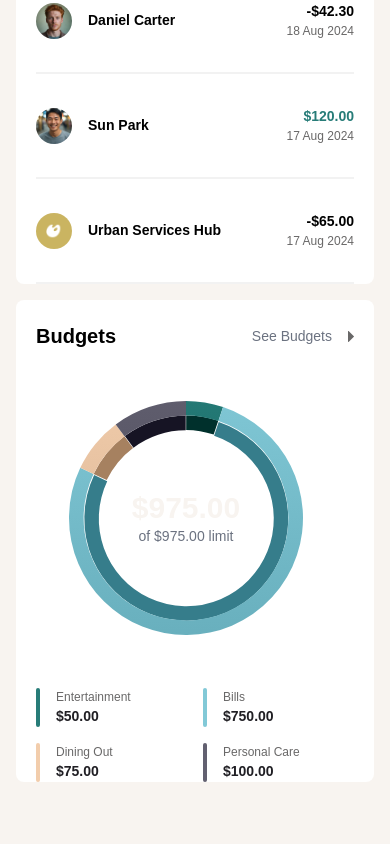
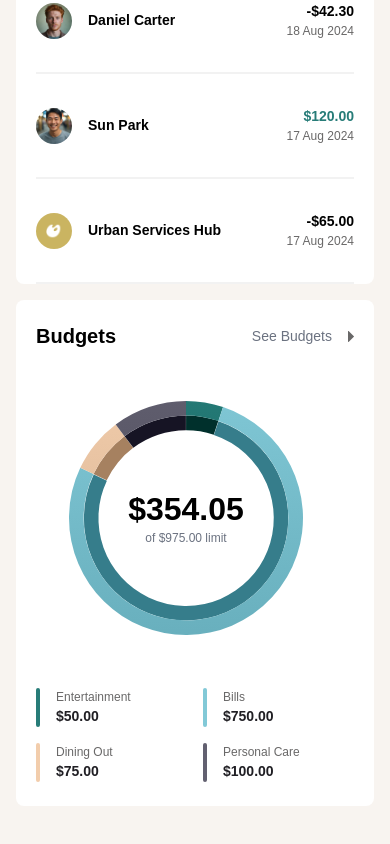
Before and after one commit to djneill/money-guardian, a Next.js app: page / in a window 390 px wide. Shown: the part 1111-1955 px from the top of the page. Built offline with nearby package versions, Linux system fonts and the light colour scheme.

Commit message:
finish pie chart & budgets component for mobile design.

```diff
--- a/src/app/components/OverviewBudgets.tsx
+++ b/src/app/components/OverviewBudgets.tsx
@@ -13,6 +13,14 @@ export default function OverviewBudgets() {
     const totalBudget = data.budgets.reduce((sum, max) => sum += max.maximum, 0)
     const firstFourBudgets = data.budgets.slice(0, 4)
 
+    const augustTransactionTotal = data.transactions.reduce((total, transaction) => {
+        const transactionDate = new Date(transaction.date);
+        if (transactionDate.getMonth() === 7) { // 7 represents August
+            return total + transaction.amount;
+        }
+        return Math.abs(total);
+    }, 0);
+
     const chartData = firstFourBudgets.map((budget, index) => ({
         category: budget.category,
         amount: budget.maximum,
@@ -20,7 +28,7 @@ export default function OverviewBudgets() {
     }));
 
     return (
-        <div className='flex flex-col w-full rounded-lg bg-white my-4 pt-6 px-5'>
+        <div className='flex flex-col w-full rounded-lg bg-white my-4 py-6 px-5'>
             <div className="flex flex-row items-center justify-between">
                 <h1 className='text-black text-preset-2'>Budgets</h1>
                 <Link className='flex items-center' href={'/budget'} aria-label='See budgets'>
@@ -30,7 +38,7 @@ export default function OverviewBudgets() {
             </div>
 
             <div className="flex mt-5">
-                <PieChart data={chartData} limit={totalBudget} />
+                <PieChart data={chartData} limit={totalBudget} totalSpent={augustTransactionTotal} />
             </div>
             <div className="grid grid-cols-2 mt-5 gap-4">
                 {firstFourBudgets.map((budget, index) => (
@@ -47,14 +55,3 @@ export default function OverviewBudgets() {
         </div>
     )
 }
-
-// const augustTransactionTotal = data.transactions.reduce((total, transaction) => {
-//     const transactionDate = new Date(transaction.date);
-//     if (transactionDate.getMonth() === 7) { // 7 represents August
-//         return total + transaction.amount;
-//     }
-//     return total;
-// }, 0);
-// console.log(augustTransactionTotal)
-
-// const remainingBudget = Math.max(totalBudget - augustTransactionTotal, 0);
--- a/src/app/components/PieChart.tsx
+++ b/src/app/components/PieChart.tsx
@@ -15,9 +15,10 @@ interface BudgetItem {
 interface PieChartProps {
     data: BudgetItem[];
     limit: number;
+    totalSpent: number;
 }
 
-export default function PieChart({ data, limit }: PieChartProps) {
+export default function PieChart({ data, limit, totalSpent }: PieChartProps) {
     const chartRef = useRef<ChartJS<"doughnut", number[], unknown>>(null);
 
     const createGradient = (ctx: CanvasRenderingContext2D, color: string) => {
@@ -53,7 +54,7 @@ export default function PieChart({ data, limit }: PieChartProps) {
                 data: data.map(item => item.amount),
                 backgroundColor: data.map(item => shadeColor(item.color, -30)), // Darker shade
                 borderWidth: 0,
-                offset: 3, // Creates the bevel effect
+                offset: 1, // Creates the bevel effect
             }
         ]
     };
@@ -76,8 +77,6 @@ export default function PieChart({ data, limit }: PieChartProps) {
         }
     };
 
-    const totalSpent = data.reduce((sum, item) => sum + item.amount, 0);
-
     useEffect(() => {
         const chart = chartRef.current;
         if (chart) {
@@ -94,8 +93,8 @@ export default function PieChart({ data, limit }: PieChartProps) {
         <div className='relative w-full h-full'>
             <Doughnut data={chartData} options={options} ref={chartRef} />
             <div className='absolute top-1/2 left-1/2 transform -translate-x-1/2 -translate-y-1/2 text-center'>
-                <div className="text-3xl font-bold">{currencyFormat(totalSpent)}</div>
-                <div className="text-sm text-gray-500">of {currencyFormat(limit)} limit</div>
+                <div className="text-preset-1 text-black">{currencyFormat(totalSpent)}</div>
+                <div className="text-preset-5 text-gray-500">of {currencyFormat(limit)} limit</div>
             </div>
         </div>
     );
```
